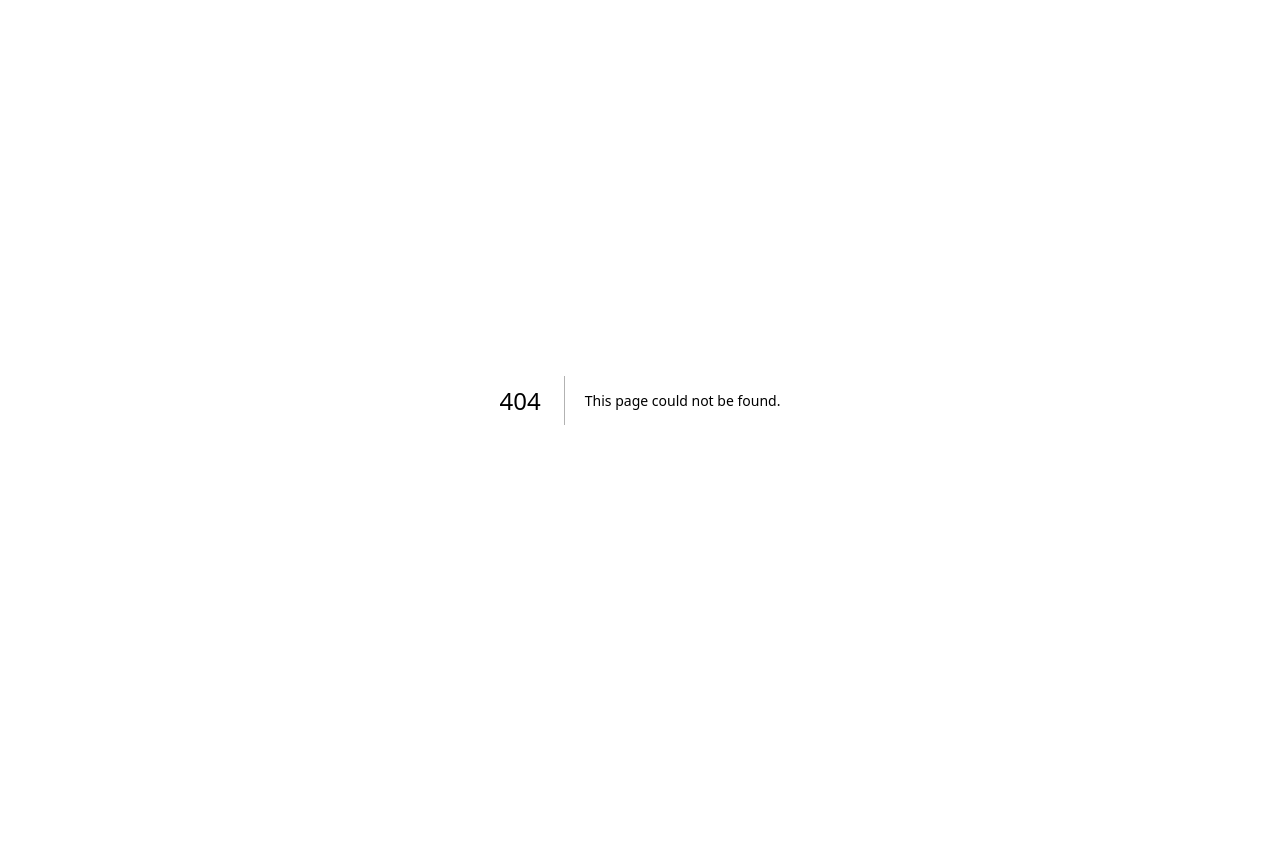
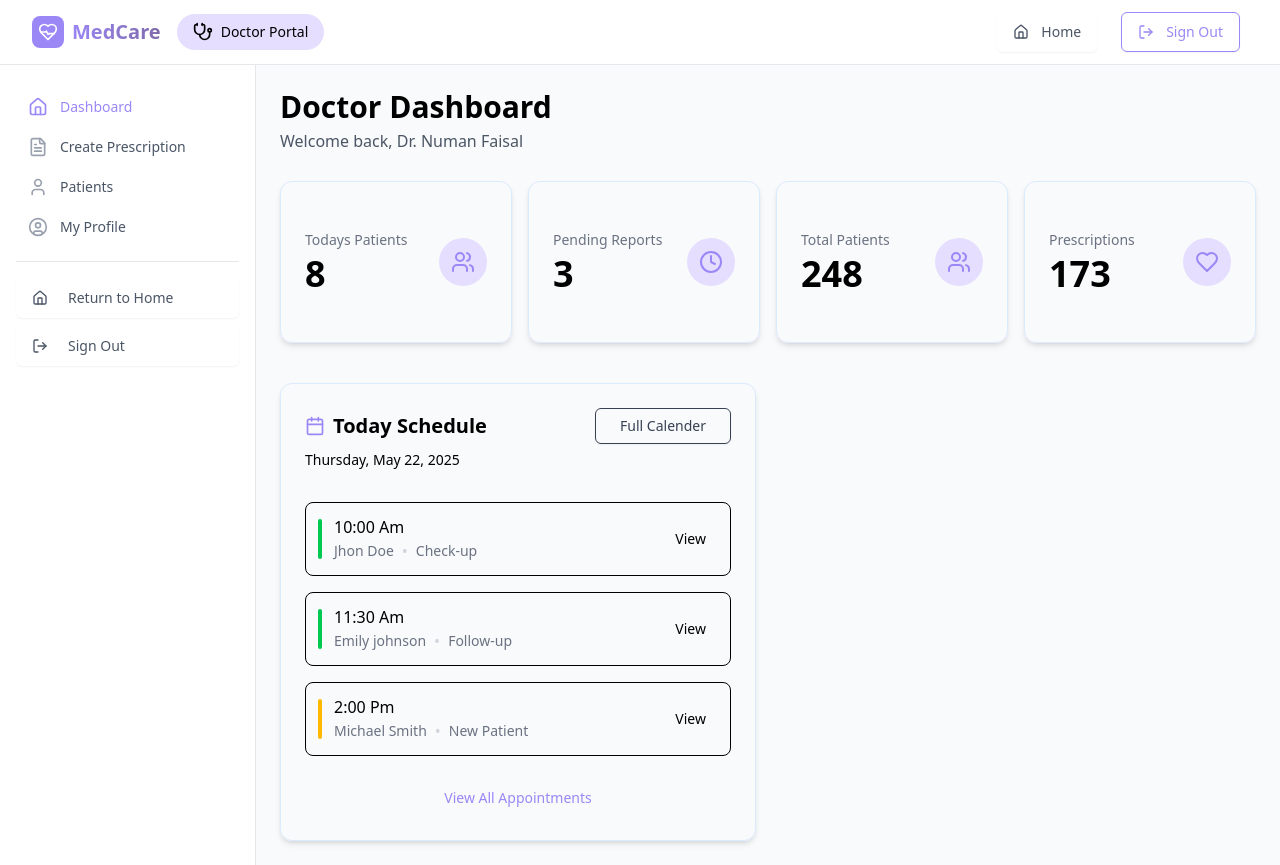
Before and after one commit to NumanFaisal/MedCare, a Next.js app: page /dashboard/doctor in a window 1280 px wide. Before the commit this address had no page. Before the commit the page ends 800 px from the top, so only its background shows below. Built offline with nearby package versions, Linux system fonts and the light colour scheme.

Commit message:
Doctor Dashboard hallf page completed

```diff
--- /dev/null
+++ b/src/app/(app)/dashboard/doctor/page.tsx
@@ -0,0 +1,142 @@
+'use client'
+
+import DashboardLayout from "@/components/layouts/DashboardLayout";
+import { Button } from "@/components/ui/button";
+import { Card, CardContent, CardDescription, CardHeader, CardTitle } from "@/components/ui/card";
+import { Calendar, Clock, Heart, User, Users } from "lucide-react";
+import Link from "next/link";
+
+
+function DoctorDashboard () {
+
+    // Sample data for doctor dashboard
+    const upcomingAppointments =[
+        { id: 1, patient: "Jhon Doe" , time: "10:00 Am", status: "confirmed", type: "Check-up"},
+        { id: 2, patient: "Emily johnson" , time: "11:30 Am", status: "confirmed", type: "Follow-up"},
+        { id: 3, patient: "Michael Smith" , time: "2:00 Pm", status: "pending", type: "New Patient"}
+    ];
+
+    const recentPatient = [
+        { id: 1, name: "Vishal Kumar", lastVisit: "2025-06-01", reason: "Chest pain", status: "Follow-up scheduled"},
+        { id: 2, name: "Prince Tiwari", lastVisit: "2025-05-29", reason: "Back pain", status: "No Follow-up needed"},
+        { id: 3, name: "Pratik Anand", lastVisit: "2025-05-21", reason: "Prescription renewal", status: "Prescription issued"},
+    ];
+
+    return (
+        <DashboardLayout role="doctor">
+            <div className="space-y-6">
+                <div>
+                    <h1 className="text-3xl font-bold">Doctor Dashboard</h1>
+                    <p className="text-gray-600 mt-1">Welcome back, Dr. Numan Faisal</p>
+                </div>
+            </div>
+
+
+            {/* Stats overview */}
+            <div className="grid gap-4 md:grid-cols-4 mt-7">
+                <Card>
+                    <CardContent className="p-6">
+                        <div className="flex items-center justify-between">
+                            <div>
+                                <p className="text-sm text-gray-500">Todays Patients</p>
+                                <p className="text-4xl font-bold mt-1">8</p>
+                            </div>
+                            <div className="h-12 w-12 bg-[#E5DEFF] rounded-full flex items-center justify-center">
+                                <Users className="h-6 w-6 text-primary" />
+                            </div>
+                        </div>
+                    </CardContent>
+                </Card>
+                <Card>
+                    <CardContent className="p-6">
+                        <div className="flex items-center justify-between">
+                            <div>
+                                <p className="text-sm text-gray-500">Pending Reports</p>
+                                <p className="text-4xl font-bold mt-1">3</p>
+                            </div>
+                            <div className="h-12 w-12 bg-[#E5DEFF] rounded-full flex items-center       justify-center">
+                                <Clock className="h-6 w-6 text-primary" />
+                            </div>
+                        </div>
+                    </CardContent>
+                </Card>
+                <Card>
+                    <CardContent className="p-6">
+                        <div className="flex items-center justify-between">
+                            <div>
+                                <p className="text-sm text-gray-500">Total Patients</p>
+                                <p className="text-4xl font-bold mt-1">248</p>
+                            </div>
+                            <div className="h-12 w-12 bg-[#E5DEFF] rounded-full flex items-center       justify-center">
+                                <Users className="h-6 w-6 text-primary" />
+                            </div>
+                        </div>
+                    </CardContent>
+                </Card>
+                <Card>
+                    <CardContent className="p-6">
+                        <div className="flex items-center justify-between">
+                            <div>
+                                <p className="text-sm text-gray-500">Prescriptions</p>
+                                <p className="text-4xl font-bold mt-1">173</p>
+                            </div>
+                            <div className="h-12 w-12 bg-[#E5DEFF] rounded-full flex items-center       justify-center">
+                                <Heart className="h-6 w-6 text-primary" />
+                            </div>
+                        </div>
+                    </CardContent>
+                </Card>
+            </div>
+
+            <div className="grid gap-6 md:grid-cols-2 mt-10">
+                {/* Today's Schedule */}
+                <Card>
+                    <CardHeader className="pb-2">
+                        <div className="flex justify-between items-center">
+                            <CardTitle className="text-xl flex items-center gap-2">
+                                <Calendar className="h-5 w-5 text-primary"/>
+                                    Today Schedule
+                            </CardTitle>
+                            <Button variant={"outline"} size={"sm"} asChild className=" border text-gray-700 hover:bg-[#FDE1D3] px-6 py-4 rounded-4xl">
+                                <Link href={"/calender"}>Full Calender</Link>
+                            </Button>
+                        </div>
+                        <CardDescription>
+                            {new Date().toLocaleDateString('en-US', { weekday: 'long', year: 'numeric', month: 'long', day: 'numeric' })}
+                        </CardDescription>
+                    </CardHeader>
+                    <CardContent>
+                        <div className="space-y-4">
+                            {upcomingAppointments.map(appointment => (
+                                <div key={appointment.id} className="flex items-center justify-between p-3 border rounded-lg">
+                                    <div className="flex items-center">
+                                        <div className={`h-10 w-1 rounded-full mr-3 ${appointment.status === 'confirmed' ? 'bg-green-500' : 'bg-amber-400'}`} />
+                                        <div>
+                                            <p className="font-medium">{appointment.time}</p>
+                                            <div className="flex items-center">
+                                                <p className="text-sm text-gray-500">{appointment.patient}</p>
+                                                <span className="mx-2 text-gray-300">•</span>
+                                                <p className="text-sm text-gray-500">{appointment.type}</p>
+                                            </div>
+                                        </div>
+                                    </div>
+                                    <Button size="sm" variant="ghost">View</Button>
+                                </div>
+                            ))}
+
+                            <div className="text-center pt-2">
+                                <Button variant={"link"} size={"sm"} asChild>
+                                    <Link href={"/appointments"}>View All Appointments</Link>
+                                </Button>
+                            </div>
+                        </div>
+                    </CardContent>
+                </Card>
+            </div>
+        </DashboardLayout>
+    )
+
+}
+
+
+export default DoctorDashboard;
--- a/src/components/Navbar.tsx
+++ b/src/components/Navbar.tsx
@@ -26,7 +26,7 @@ function Navbar() {
                     <Link href="/about">Contact </Link>
 
                     <div className="relative ">
-                        <Button variant="ghost" className="border border-primary text-primary hover:bg-primary hover:text-white flex items-center mx-2" onClick={() => setIsUserDropdownOpen(!isUserDropdownOpen)}>
+                        <Button  className="border border-primary  hover:bg-primary text-white flex items-center mx-2" onClick={() => setIsUserDropdownOpen(!isUserDropdownOpen)}>
                             <User size={16} />
                             <span>Sign In</span>
                         </Button>
--- a/src/components/ui/button.tsx
+++ b/src/components/ui/button.tsx
@@ -17,6 +17,7 @@ const buttonVariants = cva(
           "border border-input bg-background shadow-xs dark:bg-input/30 dark:border-input dark:hover:bg-input/50",
         secondary:
           "bg-secondary text-secondary-foreground shadow-xs hover:bg-secondary/80",
+        ghost: "hover:bg-[#FDE1D3] hover:text-[#FDE1D3]-[#8E9196]",
         link: "text-primary underline-offset-4 hover:underline",
       },
       size: {
```
Also changed, not shown: src/app/(app)/dashboard/doctor/createPrescription/page.tsx (added), src/app/(app)/dashboard/doctor/patients/page.tsx (added).
